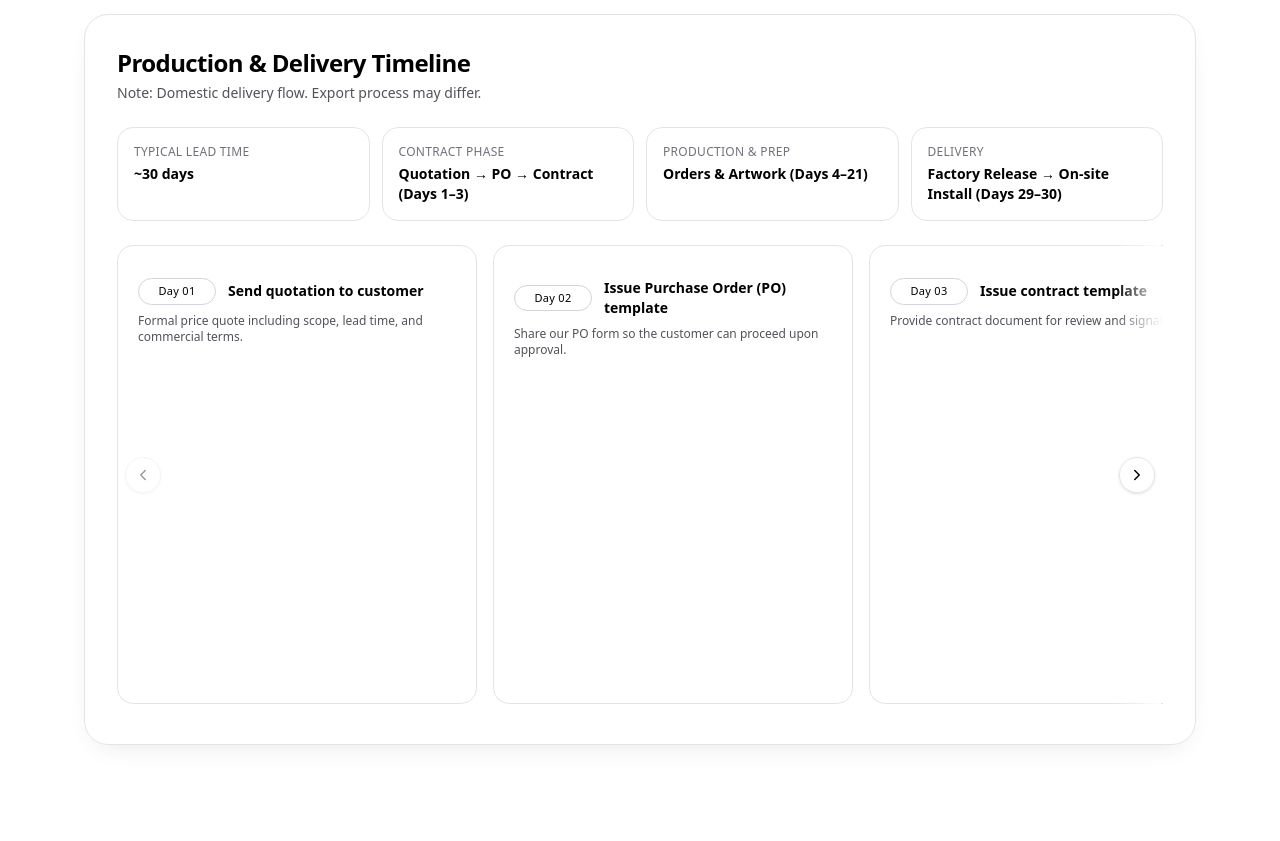
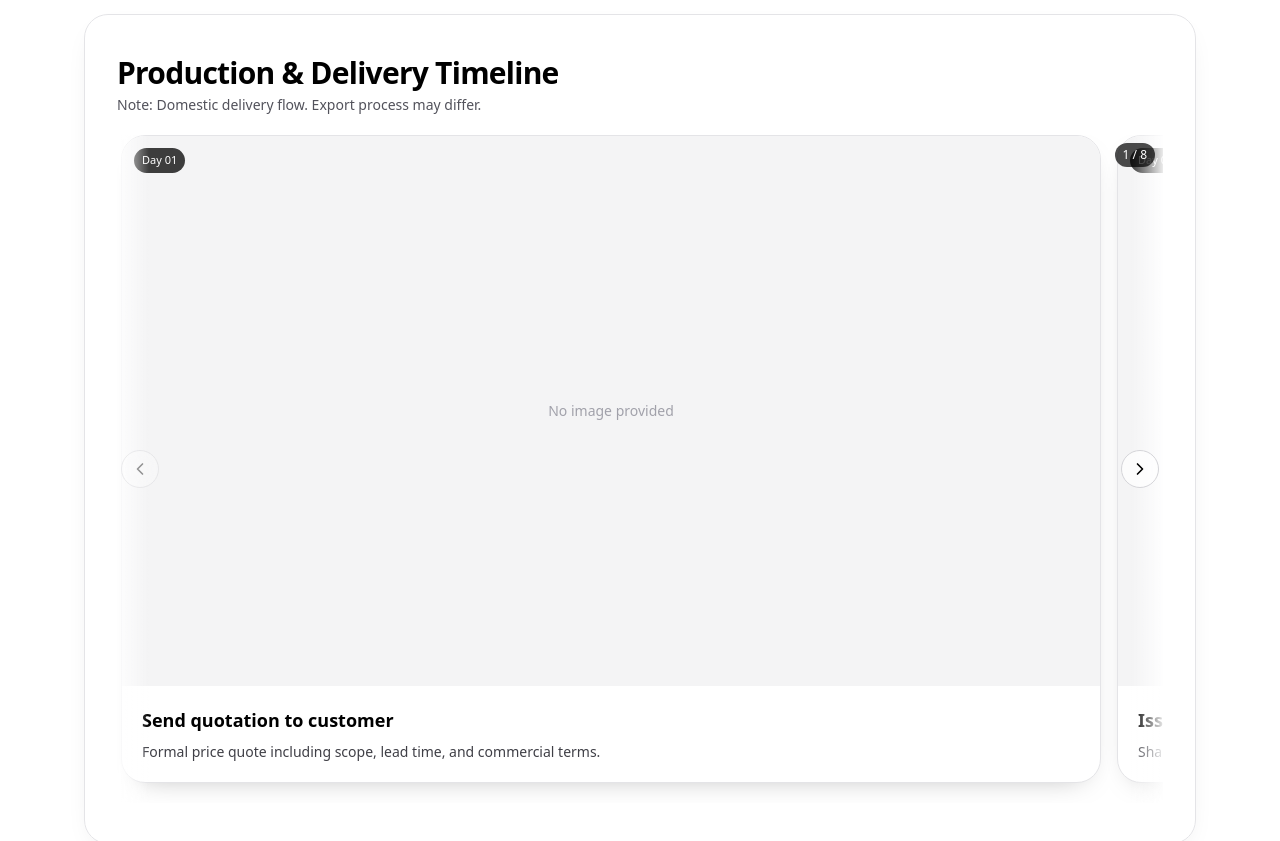
Before and after one commit to Aproglobal/apro-global-site, a React (Vite) app: page / in a window 1280 px wide. Shown: the part 5260-6101 px from the top of the page. Built offline with nearby package versions, Linux system fonts and the light colour scheme.

Commit message:
Update ProductionTimeline.tsx

```diff
--- a/src/components/ProductionTimeline.tsx
+++ b/src/components/ProductionTimeline.tsx
@@ -1,105 +1,75 @@
+// src/components/ProductionTimeline.tsx
 import React, { useMemo } from "react";
+import Carousel from "./ui/Carousel";
 import type { Step } from "../data/timeline";
-import HorizontalRail from "./HorizontalRail";
 
 type Props = {
   steps: Step[];
   title?: string;
   note?: string;
-  progressDay?: number;
-  showSummary?: boolean;
+  progressDay?: number; // kept for API compatibility
+  showSummary?: boolean; // kept for API compatibility
 };
 
-function statusOf(day: number, progressDay?: number): "neutral" | "done" | "current" | "upcoming" {
-  if (!progressDay) return "neutral";
-  if (day < progressDay) return "done";
-  if (day === progressDay) return "current";
-  return "upcoming";
+function pad2(n: number) {
+  return String(n).padStart(2, "0");
 }
-function pad2(n: number) { return String(n).padStart(2, "0"); }
+
+function TimelineCard({ s }: { s: Step }) {
+  return (
+    <article
+      className="
+        rounded-3xl overflow-hidden border border-zinc-200 dark:border-zinc-800
+        bg-white dark:bg-zinc-950 shadow-[0_10px_30px_-18px_rgba(0,0,0,0.35)]
+      "
+    >
+      {/* Big visual first (only two images in your case; others will just show a subtle placeholder) */}
+      <div className="relative aspect-[4/3] md:aspect-[16/9] bg-zinc-100 dark:bg-zinc-900">
+        {s.img ? (
+          <img src={s.img} alt={s.title} className="absolute inset-0 w-full h-full object-cover" loading="lazy" />
+        ) : (
+          <div className="absolute inset-0 flex items-center justify-center text-zinc-400 text-sm">
+            No image provided
+          </div>
+        )}
+        <div className="absolute left-3 top-3 rounded-full bg-black/75 text-white text-[11px] px-2 py-1">
+          Day {pad2(s.day)}
+        </div>
+      </div>
+
+      <div className="p-5">
+        <h3 className="text-lg font-semibold">{s.title}</h3>
+        {s.vendor ? (
+          <p className="mt-1 text-xs uppercase tracking-wide text-zinc-500 dark:text-zinc-400">Vendor: {s.vendor}</p>
+        ) : null}
+        {s.note ? <p className="mt-2 text-sm text-zinc-700 dark:text-zinc-300">{s.note}</p> : null}
+      </div>
+    </article>
+  );
+}
 
 export default function ProductionTimeline({
   steps,
   title = "Production & Delivery Timeline",
   note = "Note: Domestic delivery flow. Export process may differ.",
-  progressDay,
-  showSummary = true,
 }: Props) {
-
-  const summary = useMemo(
-    () => [
-      { label: "Typical Lead Time", val: "~30 days" },
-      { label: "Contract Phase", val: "Quotation → PO → Contract (Days 1–3)" },
-      { label: "Production & Prep", val: "Orders & Artwork (Days 4–21)" },
-      { label: "Delivery", val: "Factory Release → On-site Install (Days 29–30)" },
-    ],
-    []
-  );
+  const items = useMemo(() => steps, [steps]);
 
   return (
-    <div className="relative">
-      <div className="mb-6">
-        <h3 className="text-xl md:text-2xl font-extrabold tracking-tight">{title}</h3>
+    <section id="timeline" className="py-2">
+      <div className="mb-5">
+        <h2 className="text-2xl md:text-3xl font-extrabold tracking-tight">{title}</h2>
         {note ? <p className="mt-1 text-sm text-zinc-600 dark:text-zinc-400">{note}</p> : null}
       </div>
 
-      {showSummary && (
-        <div className="mb-4 grid grid-cols-1 md:grid-cols-4 gap-3">
-          {summary.map((b, i) => (
-            <div key={i} className="rounded-2xl border border-zinc-200 dark:border-zinc-800 p-4 bg-white dark:bg-zinc-950/90">
-              <div className="text-xs uppercase tracking-wide text-zinc-500 dark:text-zinc-400">{b.label}</div>
-              <div className="mt-1 text-sm font-semibold">{b.val}</div>
-            </div>
-          ))}
-        </div>
-      )}
-
-      <HorizontalRail ariaLabel="Production timeline">
-        {steps.map((s) => {
-          const st = statusOf(s.day, progressDay);
-          const border =
-            st === "current"
-              ? "border-black dark:border-white shadow-xl"
-              : st === "done"
-              ? "border-emerald-500/70 dark:border-emerald-400/70"
-              : "border-zinc-200 dark:border-zinc-800";
-          return (
-            <article
-              key={s.day}
-              className={`snap-start shrink-0 w-[280px] md:w-[360px] rounded-2xl border ${border} bg-white dark:bg-zinc-950 p-4 md:p-5`}
-            >
-              {s.img ? (
-                <div className="w-full aspect-square overflow-hidden rounded-xl bg-zinc-50 dark:bg-zinc-900">
-                  <img
-                    src={s.img}
-                    alt={s.title}
-                    width={600}
-                    height={600}
-                    loading="lazy"
-                    draggable={false}
-                    className="w-full h-full object-cover"
-                  />
-                </div>
-              ) : null}
-
-              <div className="mt-3 flex items-center gap-3">
-                <span
-                  className={`inline-flex items-center justify-center rounded-full px-3 py-1 text-[11px] font-medium border min-w-[78px] text-center tracking-wide
-                    ${st === "current" ? "border-black dark:border-white"
-                      : st === "done" ? "border-emerald-500 dark:border-emerald-400"
-                      : "border-zinc-300 dark:border-zinc-700"}`}
-                >
-                  Day {pad2(s.day)}
-                </span>
-                <h4 className="text-sm font-semibold">{s.title}</h4>
-              </div>
-
-              {s.vendor ? <p className="mt-1 text-[11px] text-zinc-500 dark:text-zinc-400">Vendor: {s.vendor}</p> : null}
-              {s.note ? <p className="mt-2 text-xs text-zinc-600 dark:text-zinc-400">{s.note}</p> : null}
-            </article>
-          );
-        })}
-      </HorizontalRail>
-    </div>
+      <Carousel
+        ariaLabel="Production & Delivery"
+        items={items.map((s) => (
+          <TimelineCard key={s.day} s={s} />
+        ))}
+        itemClassName="w-[88vw] sm:w-[520px] md:w-[760px] lg:w-[980px]"
+        showCount
+      />
+    </section>
   );
 }
```
